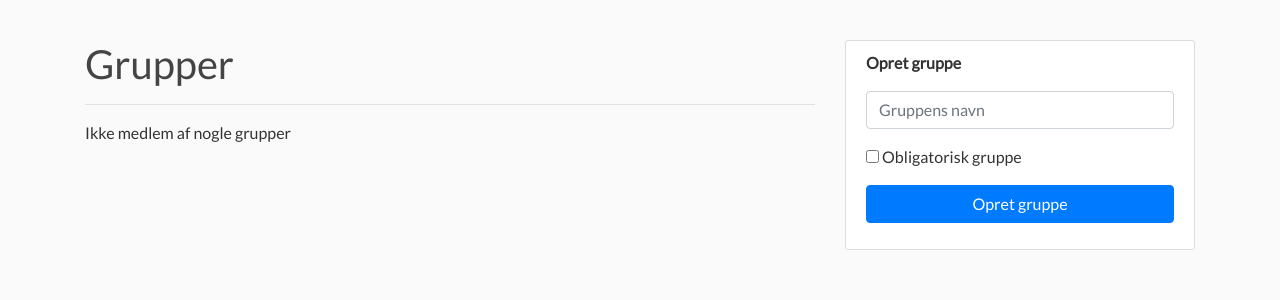
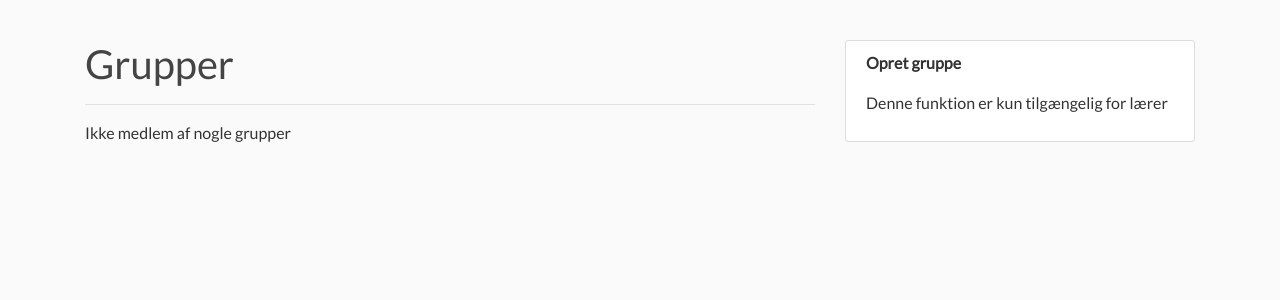
Before and after one commit to mikklf/UISAulaPrototype, a Flask app: template aula/templates/groups.html in a window 1280 px wide. Shown: the part 80-380 px from the top of the page. Run offline with Flask 2, Linux system fonts and the light colour scheme; the template is opened without the code that fills it: values that come from a table or form of the project are taken from there, others are empty; some libraries are stand-ins or nearby versions.

Commit message:
Gør opret gruppe kun tilgænelig for lærer

```diff
--- a/aula/templates/groups.html
+++ b/aula/templates/groups.html
@@ -30,10 +30,14 @@
 
 {% block sidebar %}
 <p style="font-weight: bold;">Opret gruppe</p>
+{% if current_user.role == "teacher" %}
 <form method="POST" action="{{ url_for('Group.create')}}">
     <p>{{ form.title(class="form-control", placeholder="Gruppens navn") }}</p>
 
     <p>{{ form.mandatory() }} {{ form.mandatory.label(class="form-check-label") }}</p>
     <p>{{ form.submit(class="btn btn-primary btn-block") }}</p>
     </form>
+{% else %}
+    <p>Denne funktion er kun tilgængelig for lærer</p>
+{% endif %}
 {% endblock sidebar %}
```
